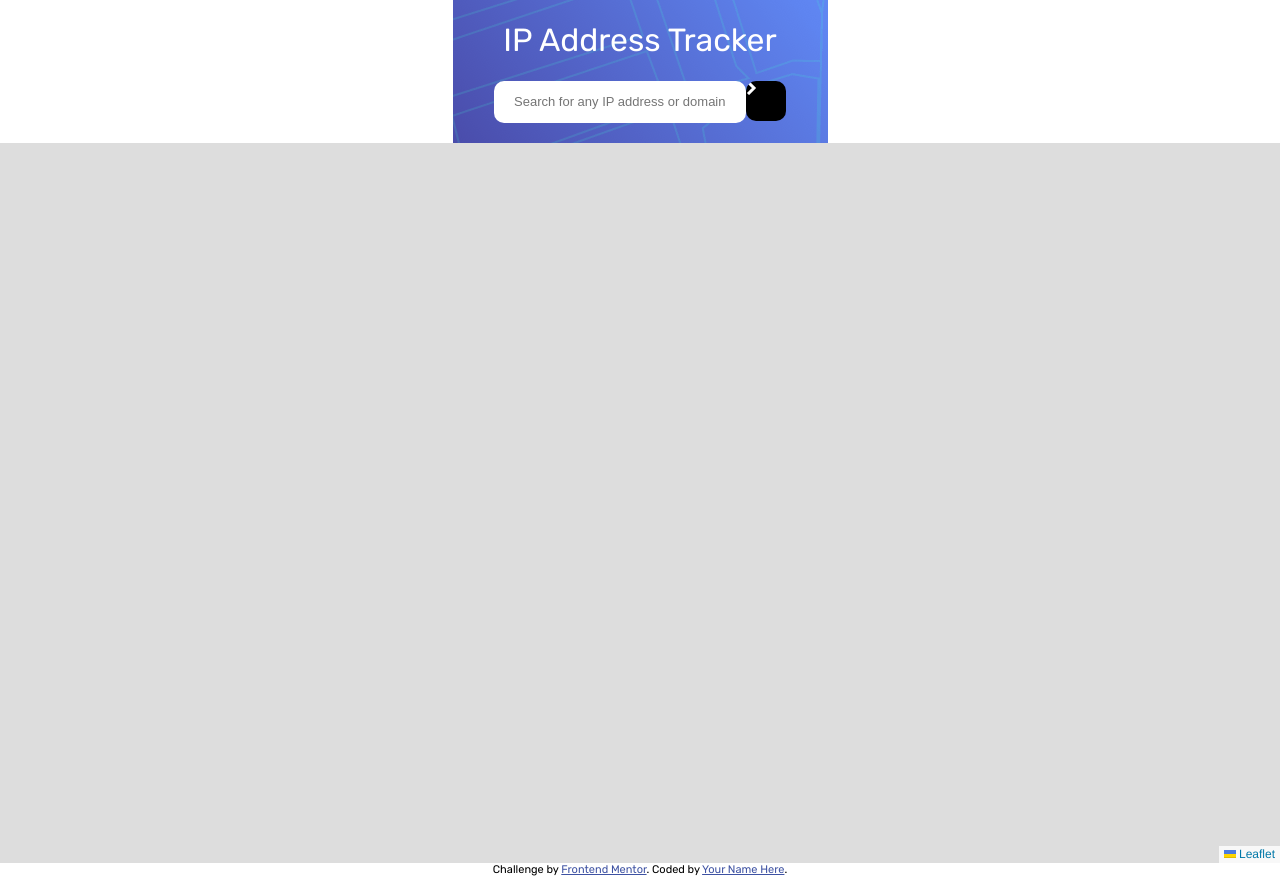
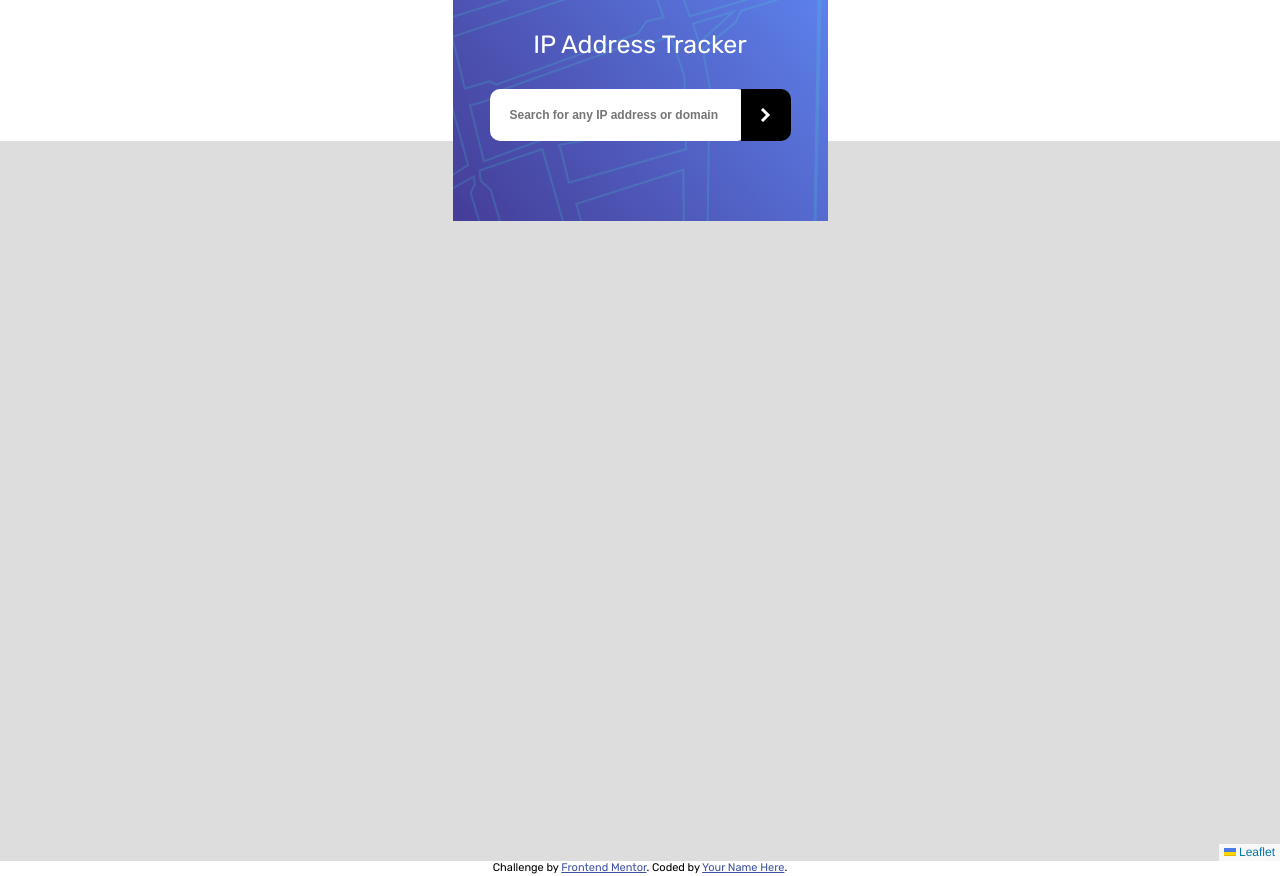
Before and after one commit to cfcmeireles/IP-address-tracker, a plain HTML site: page index.html in a window 1280 px wide. Drawn offline with nearby package versions, Linux system fonts and the light colour scheme.

Commit message:
add popup to user location in the map, change map's icon, edit styles

```diff
--- a/script.js
+++ b/script.js
@@ -1,6 +1,7 @@
 document.addEventListener("DOMContentLoaded", function () {
   const apiKey = "at_ZYyq7XWNdbutrydrjzs6dAowsno34";
   const form = document.querySelector("form");
+  const ipTrackerDiv = document.querySelector("#ip-tracker-app");
   const userInput = document.querySelector(".user-input");
   const resultTable = document.querySelector(".result-table");
   const ipResult = document.querySelector(".ip-result");
@@ -16,12 +17,19 @@ document.addEventListener("DOMContentLoaded", function () {
     maxZoom: 16,
   });
 
+  const icon = L.icon({
+    iconUrl: "images/icon-location.svg",
+  });
+
   L.tileLayer("https://tile.openstreetmap.org/{z}/{x}/{y}.png", {
     maxZoom: 19,
   }).addTo(map);
 
   map.on("locationfound", (e) => {
-    L.marker(e.latlng).addTo(map);
+    L.marker(e.latlng, { icon: icon })
+      .addTo(map)
+      .bindPopup("You are here")
+      .openPopup();
   });
 
   map.on("locationerror", (e) => {
@@ -47,6 +55,7 @@ document.addEventListener("DOMContentLoaded", function () {
       timezoneResult.innerHTML = data.location.timezone;
       ispResult.innerHTML = data.isp;
       resultTable.style.display = "flex";
+      ipTrackerDiv.style.justifyContent = "flex-start";
       lat = data.location.lat;
       lng = data.location.lng;
       changeLocation(lat, lng);
@@ -57,6 +66,6 @@ document.addEventListener("DOMContentLoaded", function () {
 
   function changeLocation(lat, lng) {
     map.setView([lat, lng]);
-    L.marker([lat, lng]).addTo(map);
+    L.marker([lat, lng], { icon: icon }).addTo(map);
   }
 });
--- a/styles.css
+++ b/styles.css
@@ -6,6 +6,7 @@ body {
 
 #map {
   height: 90vh !important;
+  z-index: -1;
 }
 
 .attribution {
@@ -20,16 +21,17 @@ body {
 form {
   display: flex;
   flex-direction: row;
-  margin-bottom: 20px;
+  z-index: 2;
 }
 
 form input {
-  font-size: 13px;
-  border-radius: 10px;
-  width: 230px;
-  height: 40px;
+  font-size: 12px;
+  width: 235px;
+  height: 50px;
   border: none;
   padding-left: 20px;
+  color: hsl(0, 0%, 17%);
+  font-weight: 700;
 }
 
 .result-table {
@@ -42,12 +44,15 @@ form input {
   background-color: white;
   width: 263px;
   border-radius: 20px;
-  height: 300px;
-  position: relative;
+  top: 15%;
+  height: 250px;
+  position: absolute;
   color: hsl(0, 0%, 59%);
   font-weight: bold;
   font-size: 11px;
   padding: 20px;
+  z-index: 99;
+  margin-top: 30px;
 }
 .result-title {
   margin-bottom: 5px;
@@ -62,7 +67,7 @@ form input {
 }
 
 .mobile-bg {
-  z-index: -1;
+  z-index: 1;
   position: absolute;
 }
 
@@ -70,18 +75,31 @@ h1 {
   text-align: center;
   color: white;
   font-weight: 400;
+  z-index: 2;
+  font-size: 25px;
+  margin-top: 30px;
+  margin-bottom: 30px;
 }
 
 #ip-tracker-app {
   display: flex;
   flex-direction: column;
   align-items: center;
+  justify-content: center;
+}
+
+.user-input {
+  border-radius: 10px;
 }
 
 .user-submit {
   background-image: url("/images/icon-arrow.svg");
   background-repeat: no-repeat;
   background-color: black;
-  width: 40px;
-  height: 40px;
+  background-position: center;
+  width: 50px;
+  height: 52px;
+  margin-left: -6px;
+  border-top-right-radius: 10px;
+  border-bottom-right-radius: 10px;
 }
```
